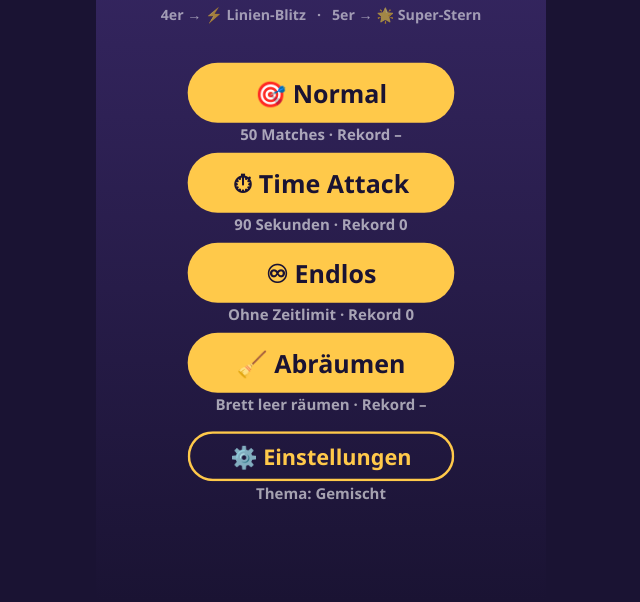
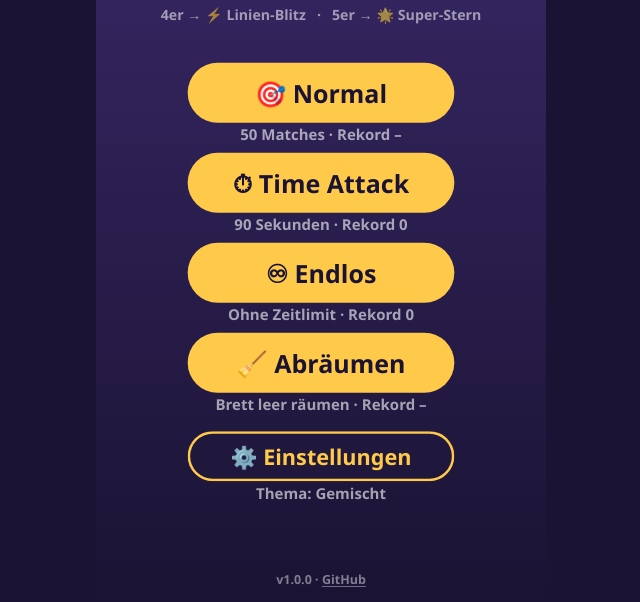
Before and after one commit to dasistdaniel/MatchMoji, a plain HTML site: page index.html in a window 1280 px wide. Shown: the part 198-800 px from the top of the page, without its empty margins (319-959 px from the left). Drawn offline with Linux system fonts and the light colour scheme.

Commit message:
Menü: Versionsnummer und GitHub-Link
Fußzeile „v1.0.0 · GitHub“ unten im Hauptmenü. Die Version steht als
Konstante VERSION in js/main.js.

Co-Authored-By: Claude Opus 5.5 <noreply@anthropic.com>

```diff
--- a/index.html
+++ b/index.html
@@ -38,6 +38,9 @@
           <button id="btnSettings" class="btn secondary">⚙️ Einstellungen</button>
           <div id="menuTheme" class="best"></div>
         </div>
+      </div>
+      <div class="footer">
+        <span id="version"></span> · <a href="https://github.com/dasistdaniel/MatchMoji" target="_blank" rel="noopener">GitHub</a>
       </div>
     </div>
 
--- a/js/main.js
+++ b/js/main.js
@@ -3,6 +3,8 @@ import { play, unlockAudio } from "./sfx.js";
 import { updateMusic, setMusicRate, setTrack, trackIndex, TRACKS } from "./music.js";
 import { store, save, testMode } from "./storage.js";
 import { THEMES, pickKinds } from "./themes.js";
+
+export const VERSION = "1.0.0"; // bei jeder Änderung erhöhen
 
 const W = 540, H = 960;
 const TA_TIME = 90;
@@ -562,6 +564,7 @@ function frame(now) {
 requestAnimationFrame(frame);
 
 // ---------- Start ----------
+$("version").textContent = `v${VERSION}`;
 showScreen("menu");
 if (testMode && params.has("mode")) startGame([0, 1, 2, 3][parseInt(params.get("mode"), 10)] ?? 0);
 
--- a/style.css
+++ b/style.css
@@ -192,6 +192,25 @@ h2 { margin: 0 0 16px; font-size: 48px; color: var(--accent); }
   pointer-events: none;
 }
 
+/* über .col, die die ganze Fläche abdeckt */
+.footer {
+  position: absolute;
+  left: 0; right: 0;
+  bottom: 18px;
+  z-index: 2;
+  text-align: center;
+  font-size: 15px;
+  color: rgba(255,255,255,0.45);
+  pointer-events: none;
+}
+.footer a {
+  color: inherit;
+  text-decoration: underline;
+  text-underline-offset: 3px;
+  pointer-events: auto;
+}
+.footer a:hover { color: var(--accent); }
+
 #over { background: rgba(13,8,31,0.82); }
 #over .col { gap: 16px; }
 .over-title { font-size: 60px; color: var(--accent); }
```
